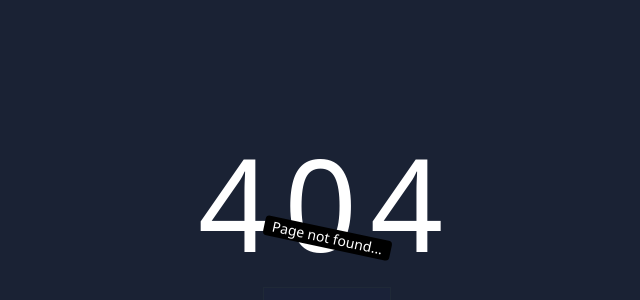
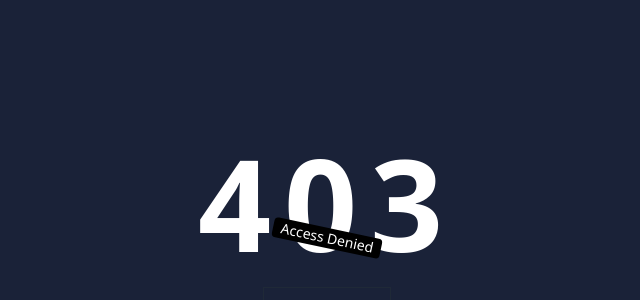
Before and after one commit to avishek195/Learning-Management-System-Frontend, a React (Vite) app: page /denied in a window 1280 px wide. Before the commit this address had no page. Shown: the part 162-462 px from the top of the page, without its empty margins (313-953 px from the left). Built offline with nearby package versions, Linux system fonts and the light colour scheme.

Commit message:
Added denied page

```diff
--- a/src/App.jsx
+++ b/src/App.jsx
@@ -9,6 +9,7 @@
 import Login from "./Pages/Login";
 import CourseList from "./Pages/Course/CourseList";
 import Contect from "./Pages/Contect";
+import Denied from "./Pages/Denied";
 
 function App() {
   return (
@@ -20,6 +21,7 @@
         <Route path="/login" element={<Login />} />
         <Route path="/courses" element={<CourseList />} />
         <Route path="/contect" element={<Contect />} />
+        <Route path="/denied" element={<Denied />} />
 
         <Route path="*" element={<NotFound />}></Route>
       </Routes>
--- /dev/null
+++ b/src/Pages/Denied.jsx
@@ -0,0 +1,24 @@
+import React from "react";
+import { useNavigate } from "react-router-dom";
+
+const Denied = () => {
+  const navigate = useNavigate();
+  return (
+    <main className="h-screen w-full flex flex-col justify-center items-center bg-[#1A2238]">
+      <h1 className="text-9xl font-extrabold text-white tracking-widest">
+        403
+      </h1>
+      <div className="bg-black text-white px-2 text-sm rounded rotate-12 absolute">
+        Access Denied
+      </div>
+      <button onClick={() => navigate(-1)} className="mt-5">
+        {" "}
+        <span className="relative block px-8 py-3 bg-[#1A2238] border border-current">
+          Go Back
+        </span>
+      </button>
+    </main>
+  );
+};
+
+export default Denied;
```
